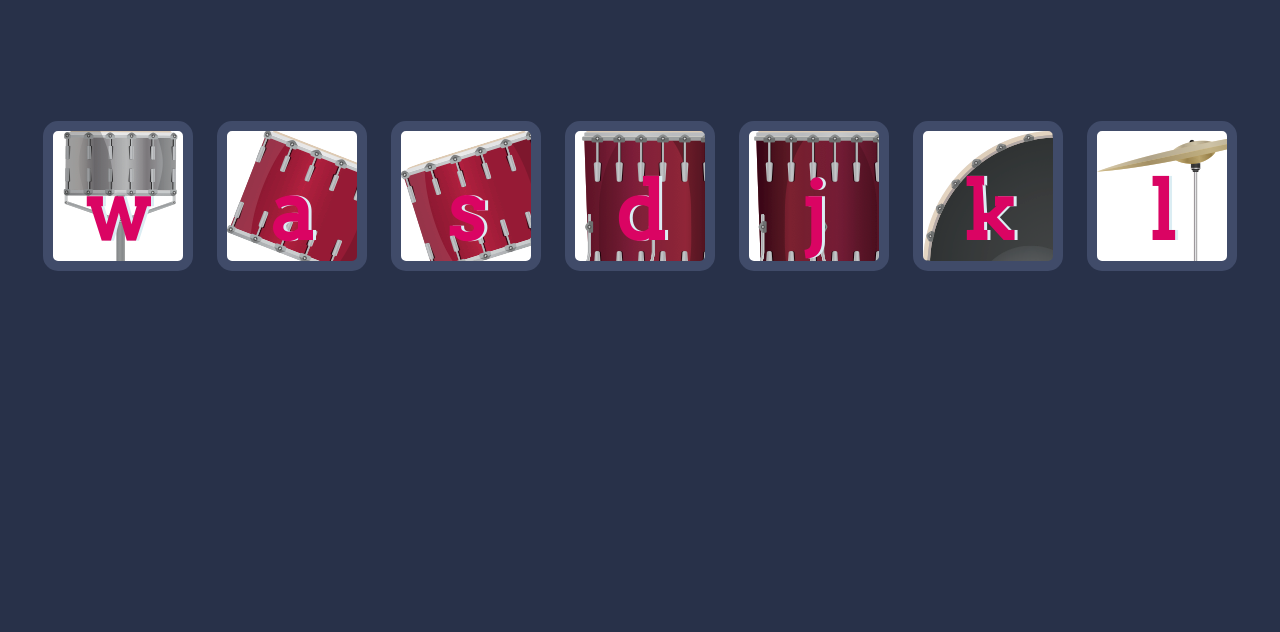
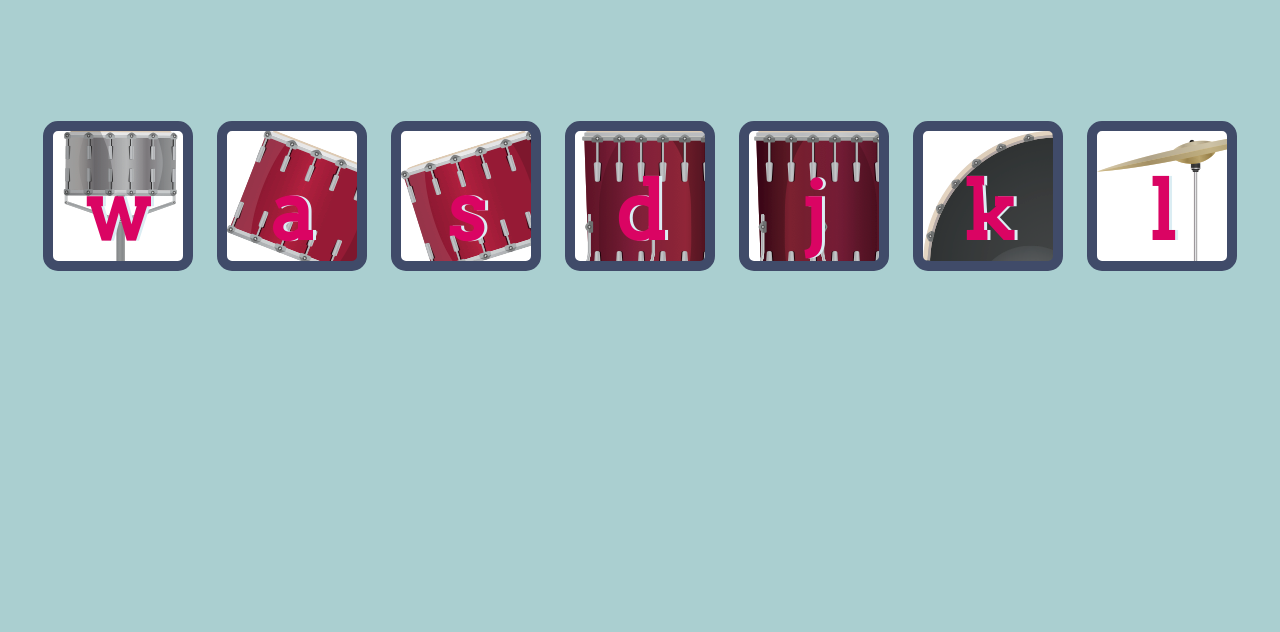
Before and after one commit to omm008/DRUM, a plain HTML site: page index.html in a window 1280 px wide. Shown: the part 168-800 px from the top of the page. Drawn offline with Linux system fonts and the light colour scheme.

Commit message:
Update styles.css

```diff
--- a/styles.css
+++ b/styles.css
@@ -1,6 +1,6 @@
 body {
   text-align: center;
-  background-color: #283149;
+  background-color: rgb(170, 207, 208);
 }
 
 h1 {
```
